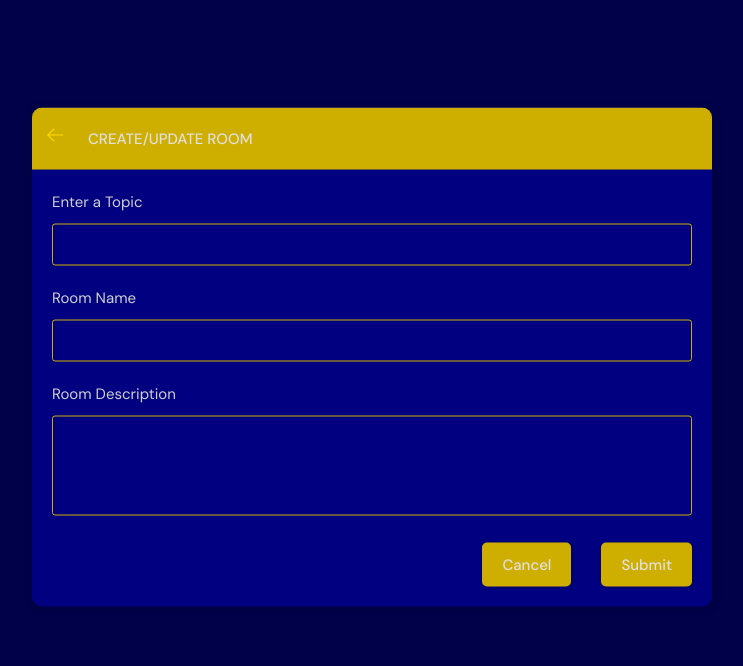
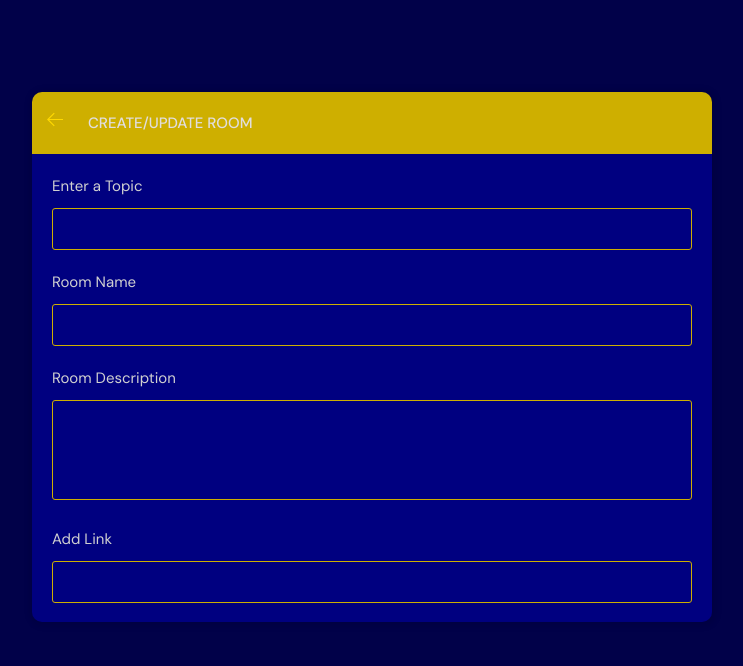
Before and after one commit to MJ-Clavacio/knowlounge, a Django app: page /create-room/ in a window 1280 px wide. Shown: the part 76-742 px from the top of the page, without its empty margins (268-1011 px from the left). Run offline with Django 4.2, Linux system fonts and the light colour scheme; a user stored in the database is signed in; data comes from the database, SQL or seed files in the repository; both versions use the stored data as it was after the commit.

Commit message:
Fourth Commit

```diff
--- a/base/models.py
+++ b/base/models.py
@@ -25,6 +25,7 @@
     participants = models.ManyToManyField(User, related_name='participants', blank=True)
     updated = models.DateTimeField(auto_now=True)
     created = models.DateTimeField(auto_now_add=True)
+    link = models.CharField(max_length=50, blank=True)
 
     class Meta:
         ordering = ['-updated', '-created']
--- a/base/templates/base/room.html
+++ b/base/templates/base/room.html
@@ -65,6 +65,9 @@
               </div>
               <span>@{{room.host.username}}</span>
             </a>
+          </div>
+          <div>
+          <a href="{{room.link}}">{{room.link}}</a>
           </div>
           <span class="room__topics">{{room.topic}}</span>
         </div>
--- a/base/templates/base/room_form.html
+++ b/base/templates/base/room_form.html
@@ -18,7 +18,7 @@
         </div>
       </div>
       <div class="layout__body">
-        <form class="form" action="" method="POST">
+        <form class="form" action="{% url 'create-room' %}" method="POST">
           {% csrf_token %}
 
           <div class="form__group">
@@ -43,6 +43,11 @@
             {{form.description}}
           </div>
 
+          <div class="form__group">
+            <label for="room_link">Add Link</label>
+            {{form.link}}
+          </div>
+
           <div class="form__action">
             <a class="btn btn--dark" href="{{request.META.HTTP_REFERER}}">Cancel</a>
             <button class="btn btn--main" type="submit">Submit</button>
--- a/base/views.py
+++ b/base/views.py
@@ -108,6 +108,7 @@
             topic = topic,
             name = request.POST.get('name'),
             description = request.POST.get('description'),
+            link = request.POST.get('link'),
         )
         return redirect('home')
 
@@ -130,6 +131,7 @@
         room.name=request.POST.get('name')
         room.topic=topic
         room.description=request.POST.get('description')
+        room.link=request.POST.get('link')
         room.save()
         return redirect('home')
 
--- a/knowlounge/settings.py
+++ b/knowlounge/settings.py
@@ -23,9 +23,10 @@
 SECRET_KEY = 'django-insecure-ug%*@+lg0a)2f0v0&bl4)p+snzi*2*=55r0huxw7886+8rp%tn'
 
 # SECURITY WARNING: don't run with debug turned on in production!
+
 # DEBUG = True
 
-# ALLOWED_HOSTS = []
+# ALLOWED_HOSTS = ['*']
 
 DEBUG = False
 
--- a/knowlounge/urls.py
+++ b/knowlounge/urls.py
@@ -29,12 +29,11 @@
 
 handler404 = TemplateView.as_view(template_name='base/errorcode.html')
 
-
 urlpatterns = [
     re_path(r'^images/(?P<path>.*)$', serve,{'document_root': settings.MEDIA_ROOT}),
     re_path(r'^static/(?P<path>.*)$', serve,{'document_root': settings.STATIC_ROOT}),
 
-    path('admin/', admin.site.urls),
+    # path('admin/', admin.site.urls),
     path('', include('base.urls')),
     path('api/',include('base.api.urls'))
 ]
```
Also changed, not shown: base/migrations/0004_room_link.py (added), base/migrations/0005_alter_room_link.py (added), base/migrations/0006_remove_room_link.py (added), base/migrations/0007_room_link.py (added), db.sqlite3.
